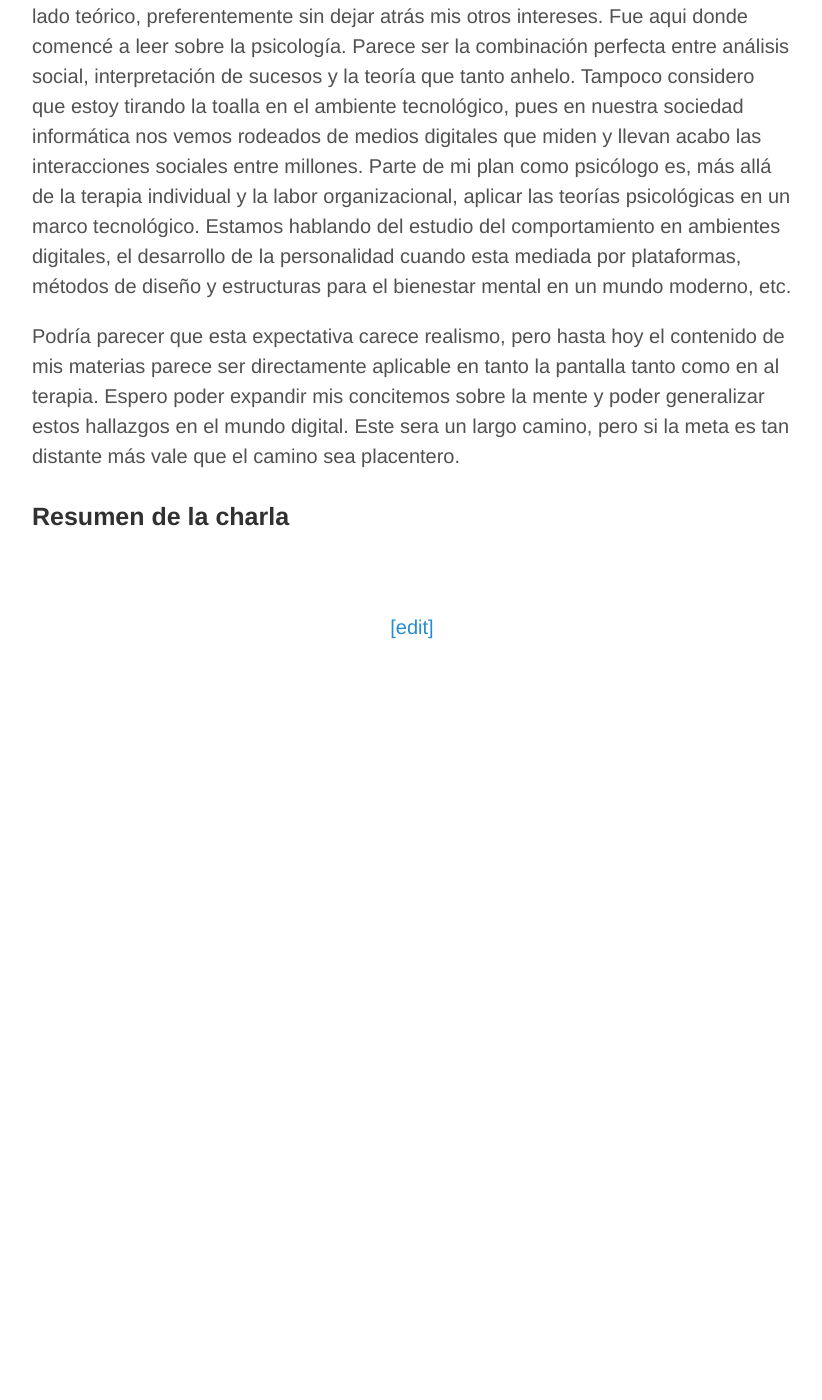
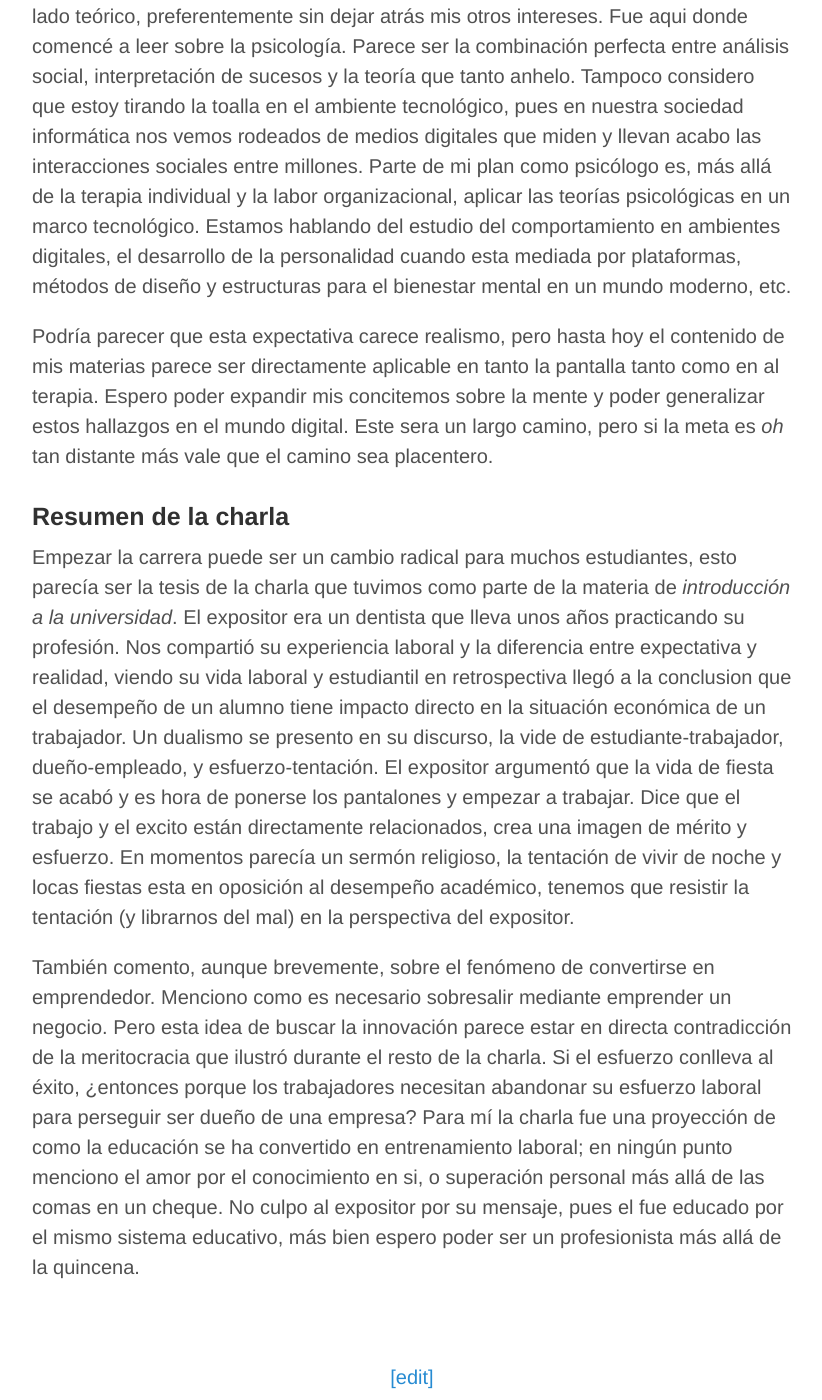
Before and after one commit to alex-esc/notes, a Jekyll site: the page built from _posts/2020-02-04-razon-de-carrera-y-charla.md, in a window 1280 px wide and 1400 px high, scrolled down 792 px. Shown: the whole window, without its empty margins (228-1050 px from the left). Built offline with Jekyll 4.4.1, drawn with Linux system fonts in a browser that asks for light colours; before the commit the page ends 1442 px from its top, so only the background shows below that.

Commit message:
Update 2020-02-04-razon-de-carrera-y-charla.md

```diff
--- a/_posts/2020-02-04-razon-de-carrera-y-charla.md
+++ b/_posts/2020-02-04-razon-de-carrera-y-charla.md
@@ -21,6 +21,10 @@ Mi area de interés incluye varios temas, principalmente la gente, el comportami
 
 Así fue que me encomendé en buscar otra carrera en la que pudiera desarrollar mi lado teórico, preferentemente sin dejar atrás mis otros intereses. Fue aqui donde comencé a leer sobre la psicología. Parece ser la combinación perfecta entre análisis social, interpretación de sucesos y la teoría que tanto anhelo. Tampoco considero que estoy tirando la toalla en el ambiente tecnológico, pues en nuestra sociedad informática nos vemos rodeados de medios digitales que miden y llevan acabo las interacciones sociales entre millones. Parte de mi plan como psicólogo es, más allá de la terapia individual y la labor organizacional, aplicar las teorías psicológicas en un marco tecnológico. Estamos hablando del estudio del comportamiento en ambientes digitales, el desarrollo de la personalidad cuando esta mediada por plataformas, métodos de diseño y estructuras para el bienestar mental en un mundo moderno, etc.
 
-Podría parecer que esta expectativa carece realismo, pero hasta hoy el contenido de mis materias parece ser directamente aplicable en tanto la pantalla tanto como en al terapia. Espero poder expandir mis concitemos sobre la mente y poder generalizar estos hallazgos en el mundo digital. Este sera un largo camino, pero si la meta es tan distante más vale que el camino sea placentero.
+Podría parecer que esta expectativa carece realismo, pero hasta hoy el contenido de mis materias parece ser directamente aplicable en tanto la pantalla tanto como en al terapia. Espero poder expandir mis concitemos sobre la mente y poder generalizar estos hallazgos en el mundo digital. Este sera un largo camino, pero si la meta es *oh* tan distante más vale que el camino sea placentero.
 
 ### Resumen de la charla
+
+Empezar la carrera puede ser un cambio radical para muchos estudiantes, esto parecía ser la tesis de la charla que tuvimos como parte de la materia de *introducción a la universidad*. El expositor era un dentista que lleva unos años practicando su profesión. Nos compartió su experiencia laboral y la diferencia entre expectativa y realidad, viendo su vida laboral y estudiantil en retrospectiva llegó a la conclusion que el desempeño de un alumno tiene impacto directo en la situación económica de un trabajador. Un dualismo se presento en su discurso, la vide de estudiante-trabajador, dueño-empleado, y esfuerzo-tentación. El expositor argumentó que la vida de fiesta se acabó y es hora de ponerse los pantalones y empezar a trabajar. Dice que el trabajo y el excito están directamente relacionados, crea una imagen de mérito y esfuerzo. En momentos parecía un sermón religioso, la tentación de vivir de noche y locas fiestas esta en oposición al desempeño académico, tenemos que resistir la tentación (y librarnos del mal) en la perspectiva del expositor.
+
+También comento, aunque brevemente, sobre el fenómeno de convertirse en emprendedor. Menciono como es necesario sobresalir mediante emprender un negocio. Pero esta idea de buscar la innovación parece estar en directa contradicción de la meritocracia que ilustró durante el resto de la charla. Si el esfuerzo conlleva al éxito, ¿entonces porque los trabajadores necesitan abandonar su esfuerzo laboral para perseguir ser dueño de una empresa? Para mí la charla fue una proyección de como la educación se ha convertido en entrenamiento laboral; en ningún punto menciono el amor por el conocimiento en si, o superación personal más allá de las comas en un cheque. No culpo al expositor por su mensaje, pues el fue educado por el mismo sistema educativo, más bien espero poder ser un profesionista más allá de la quincena.
```
